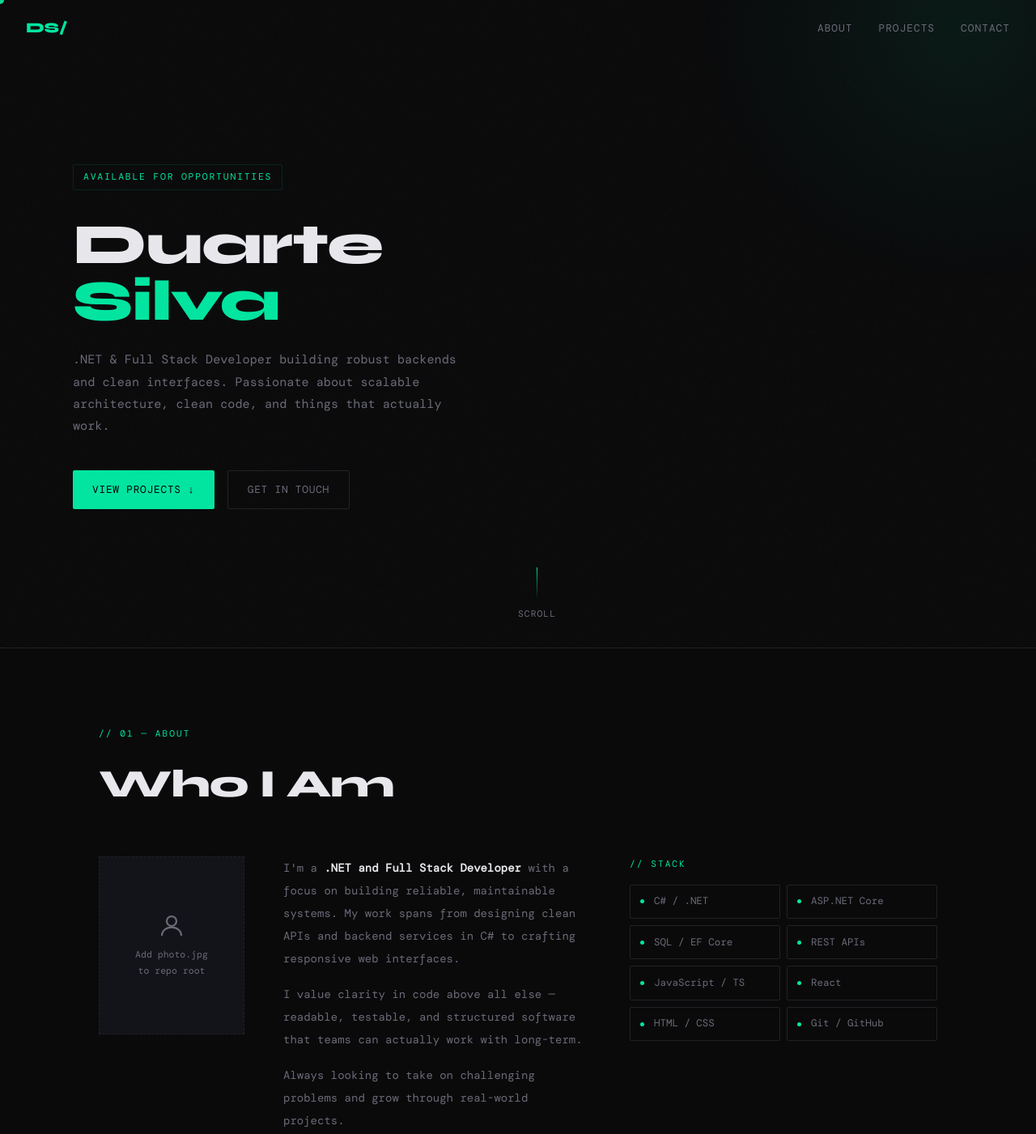
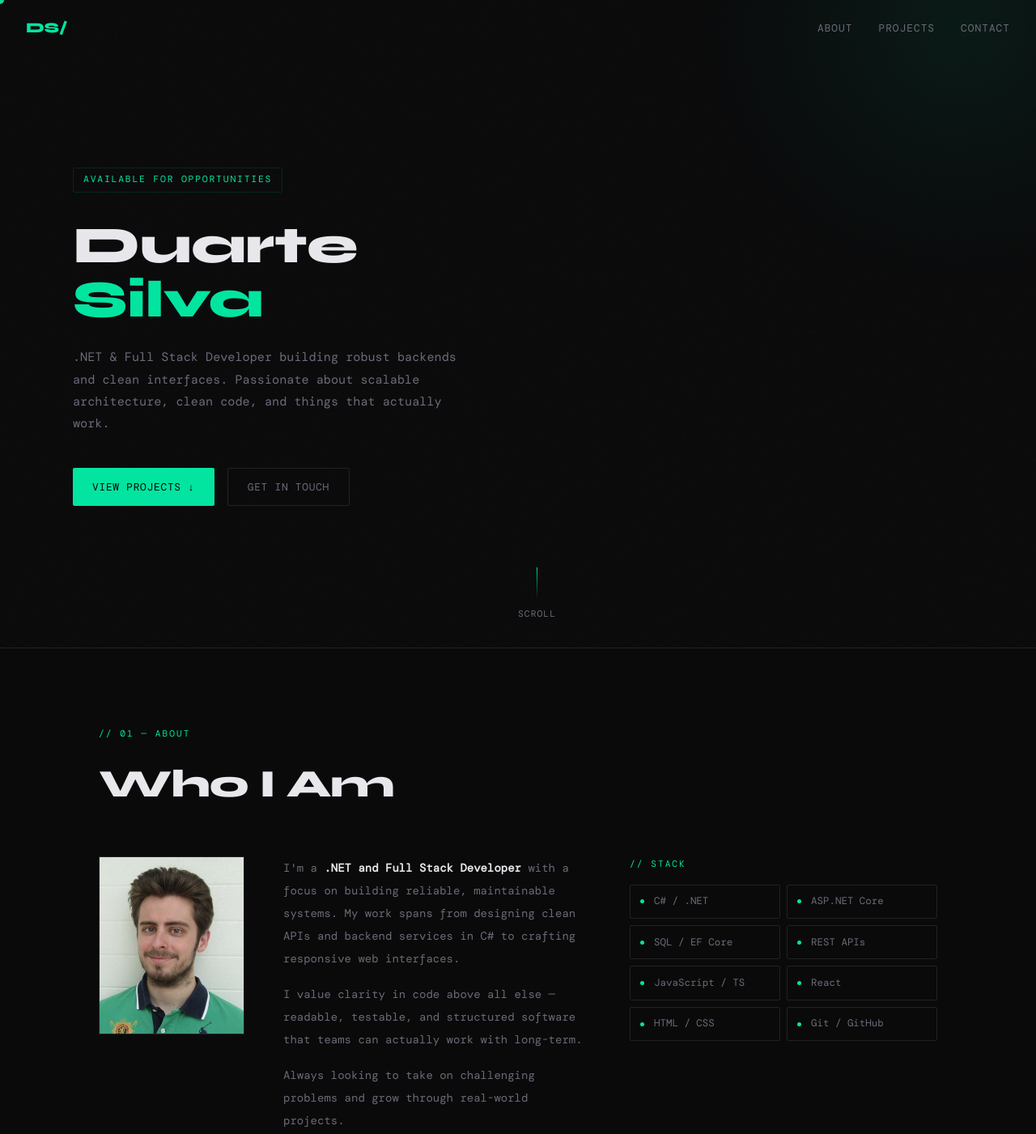
Before and after one commit to Duartelisilva/Duartelisilva.github.io, a plain HTML site: page index.html in a window 1280 px wide. Shown: the top 1401 px of the page at 81% size. Drawn offline with nearby package versions, Linux system fonts and the light colour scheme; a web font is replaced by a local one.

Commit message:
Update index.html

```diff
--- a/index.html
+++ b/index.html
@@ -98,12 +98,12 @@
     }
     .hero-name {
       font-family: 'Syne', sans-serif;
-      font-size: clamp(2.8rem, 5.5vw, 5.5rem);
+      font-size: clamp(2.8rem, 5vw, 5rem);
       font-weight: 800;
-      line-height: 1.0;
-      letter-spacing: -0.02em;
+      line-height: 1.05;
+      letter-spacing: -0.01em;
+      max-width: 6ch;
       color: var(--text);
-      animation: fadeUp 0.6s 0.1s ease both;
     }
     .hero-name span { color: var(--accent); }
     .hero-sub {
@@ -202,10 +202,13 @@
       grid-template-columns: 1fr 1fr;
     }
     .slide-image {
-      width: 100%; height: 360px;
-      object-fit: cover; object-position: top;
+      width: 100%;
+      height: 360px;
+      object-fit: contain;
+      object-position: center;
       display: block;
       background: var(--surface);
+      padding: 1rem;
     }
     .slide-image-placeholder {
       width: 100%; height: 360px;
@@ -419,10 +422,7 @@
     </div>
     <div class="about-grid reveal">
       <div class="about-photo-wrap">
-        <div class="about-photo-placeholder">
-          <svg width="36" height="36" viewBox="0 0 24 24" fill="none" stroke="currentColor" stroke-width="1.5"><circle cx="12" cy="8" r="4"/><path d="M4 20c0-4 3.6-7 8-7s8 3 8 7"/></svg>
-          <span>Add photo.jpg<br>to repo root</span>
-        </div>
+        <img src="photo.png" alt="Duarte Silva" class="about-photo">
       </div>
       <div class="about-text">
         <p>
```
